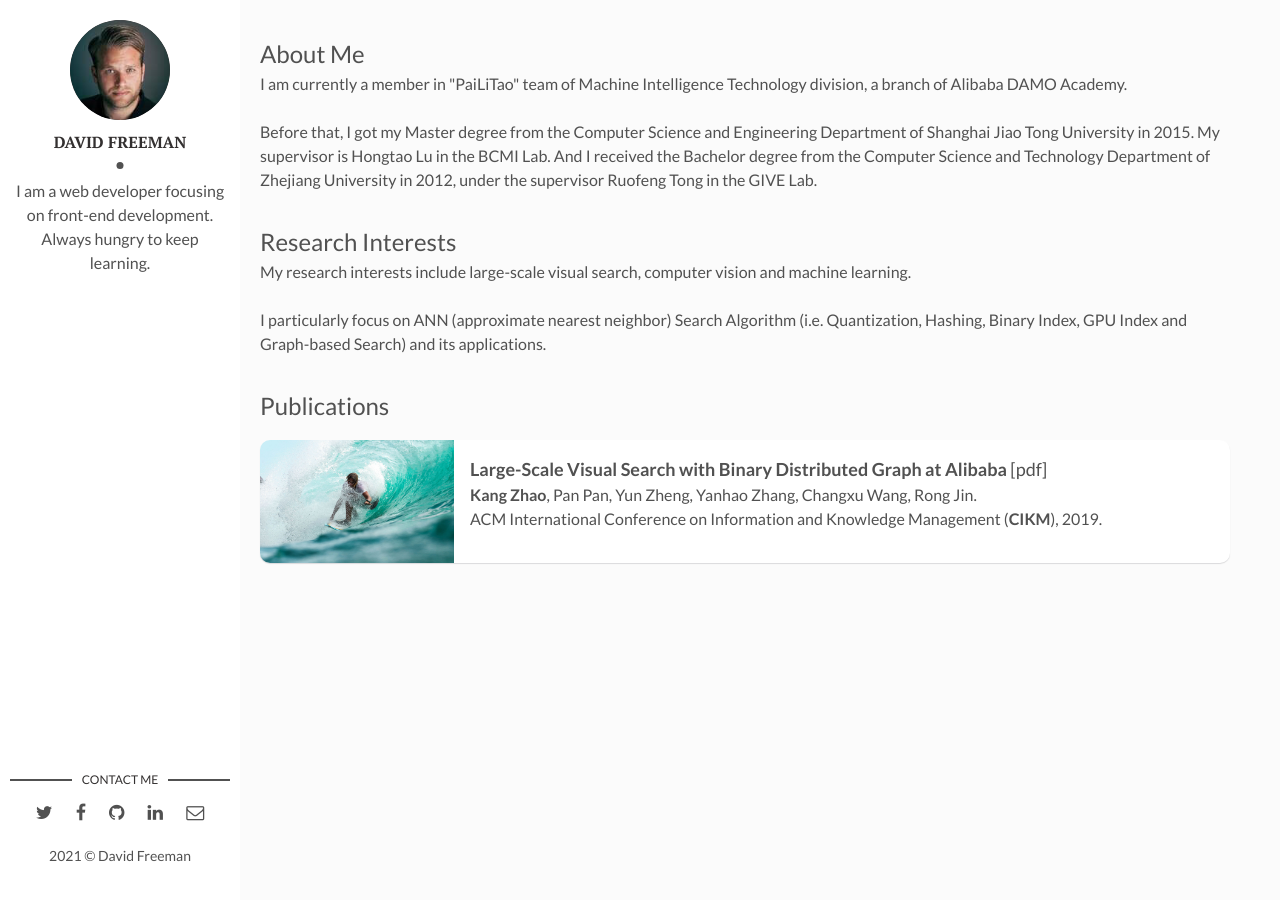
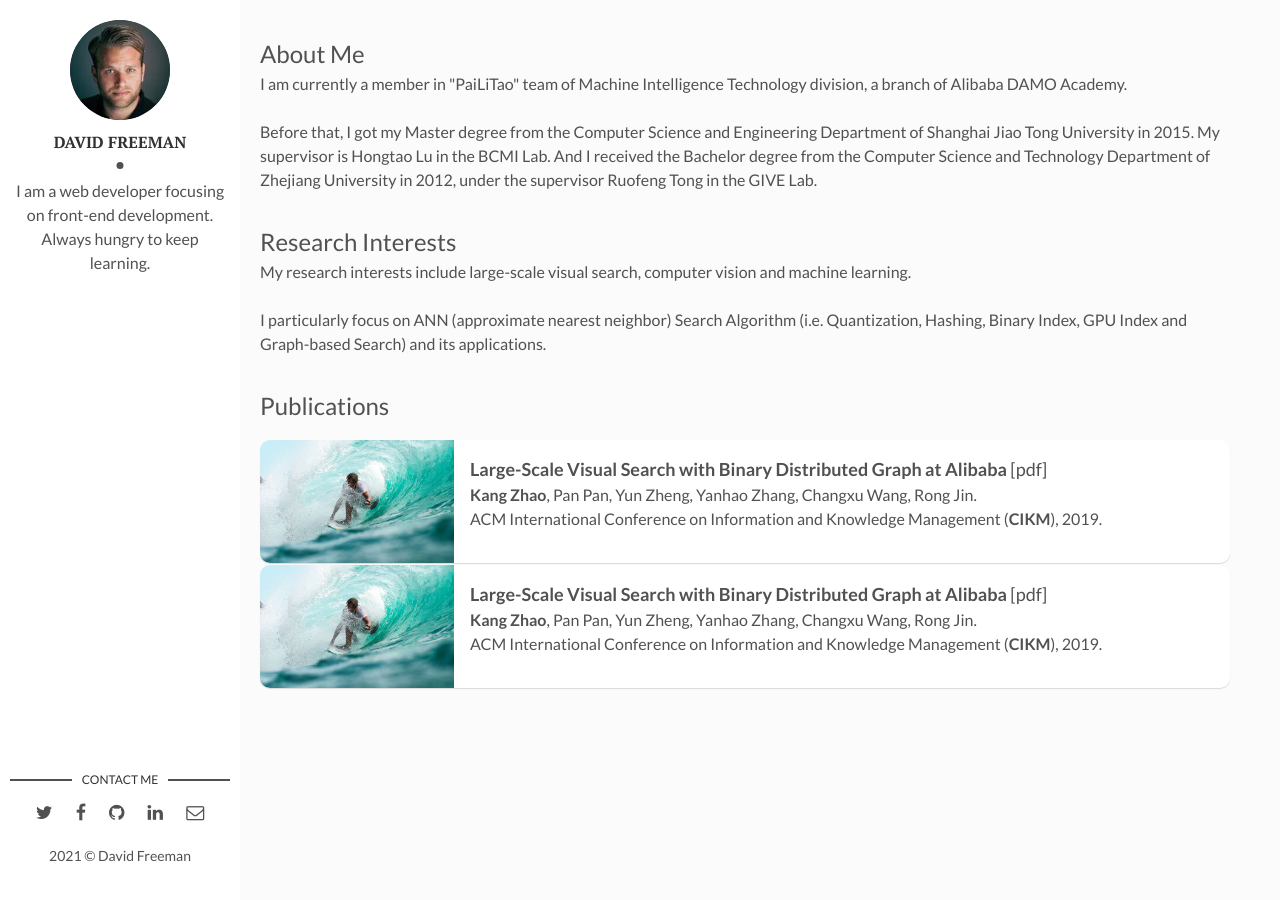
Before and after one commit to kangzhao2/kangzhao2.github.io, a Jekyll site: the page built from index.html, in a window 1280 px wide. Built offline with Jekyll 4.4.1, drawn with Linux system fonts in a browser that asks for light colours; the list of posts is cut into pages by our own code.

Commit message:
Update index.html

```diff
--- a/index.html
+++ b/index.html
@@ -8,6 +8,13 @@ layout: main
 </p>
 <p><font size="5">Publications</font></p>
 </body>
+
+<article class="post">
+  <a class="post-thumbnail" style="background-image: url({{"/assets/img/i-rest.jpg"}})"></a>
+  <div class="post-content">
+    <p><font size="4"><b>Large-Scale Visual Search with Binary Distributed Graph at Alibaba</b> [pdf]</font> <br><b>Kang Zhao</b>, Pan Pan, Yun Zheng, Yanhao Zhang, Changxu Wang, Rong Jin. <br>ACM International Conference on Information and Knowledge Management (<b>CIKM</b>), 2019.</p>
+  </div>
+</article>
 
 <article class="post">
   <a class="post-thumbnail" style="background-image: url({{"/assets/img/i-rest.jpg"}})"></a>
```
